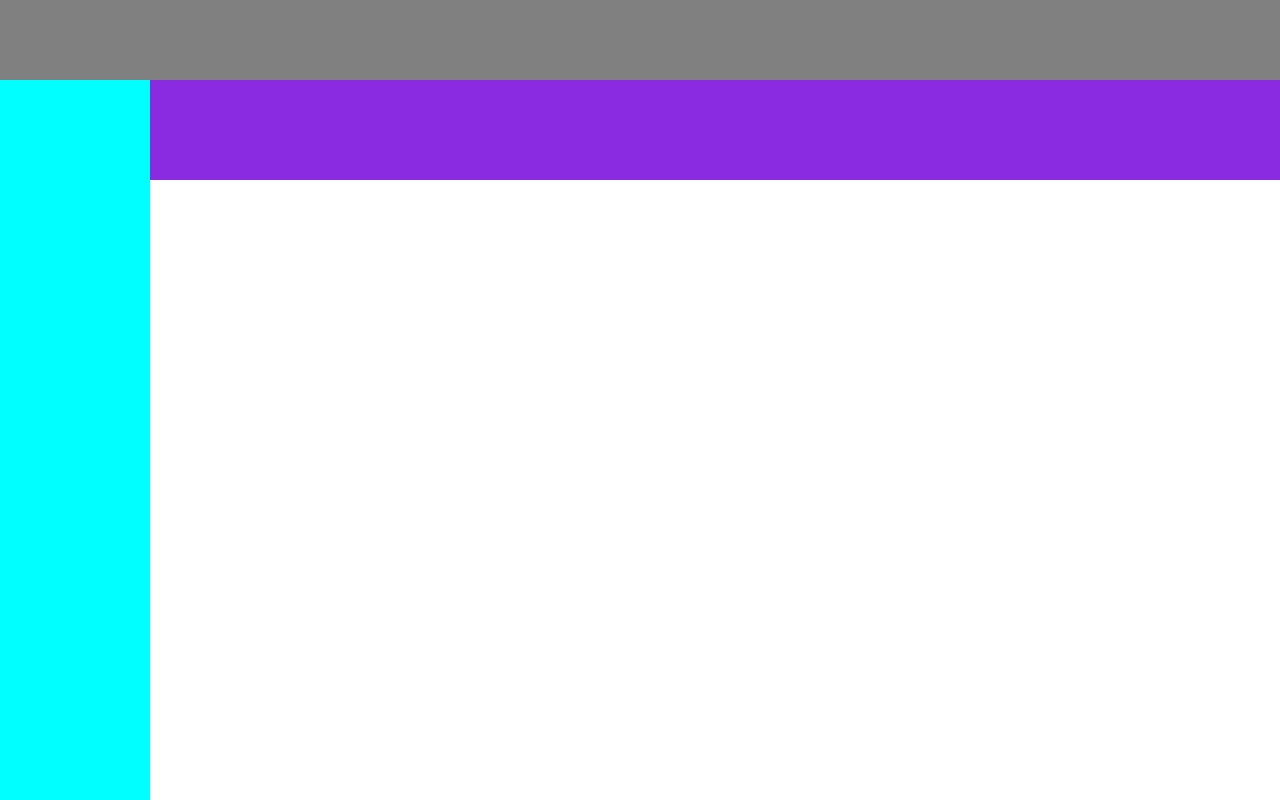
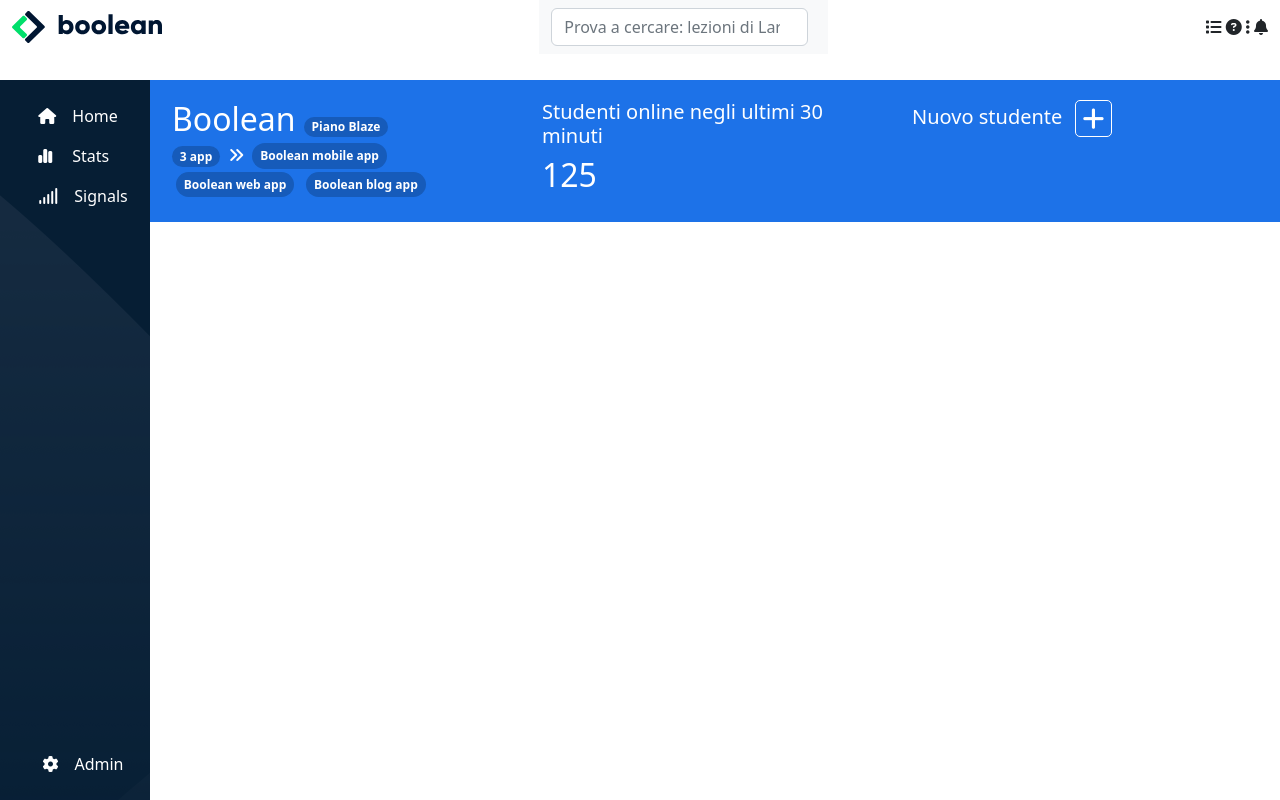
Before and after one commit to Giacomo-Arcangeli/html-css-bootstrap-dashboard, a plain HTML site: page index.html in a window 1280 px wide. Drawn offline with nearby package versions, Linux system fonts and the light colour scheme.

Commit message:
add sidebar e main header

```diff
--- a/css/style.css
+++ b/css/style.css
@@ -1,13 +1,39 @@
 img{
     display: block;
 }
+a{
+    text-decoration: none;
+    color: inherit;
+}
+ul{
+    list-style-type: none;
+}
 
-/* HEADER */
+/* header */
 
 .page-header{
     height: 80px;
-    background-color: gray;
 }
+
+.header-nav{
+    display: flex;
+    align-items: center;
+    justify-content: space-between;
+}
+
+.logo-mobile{
+    width: 70px;
+}
+
+.logo{
+    width: 150px;
+}
+
+form{
+
+}
+
+/* wrapper */
 
 .wrapper{
     height: calc(100vh - 80px);
@@ -15,18 +41,38 @@ img{
 }
 
 .sidebar{
-    background-color: aqua;
     flex: 0 0 75px;
+    background-image: url(../img/sidebar-bg.png);
+    background-color: rgb(6,30,52);
+    color: white;
+    display: flex;
+    flex-direction: column;
+    justify-content: space-between;
+    align-items: center;
 }
 
 main{
     flex: 1 1 auto;
     overflow-y: auto;
+    color: white;
+}
+
+.bg-pils{
+    background-color: rgb(22,91,186);
 }
 
 .main-header{
-    min-height: 100px;
-    background-color: blueviolet;
+    background-color: rgb(29,114,232);
+    padding: 20px 10px;
+}
+
+.fa-plus{
+    font-size: 25px;
+    border: 1px solid white;
+    border-radius: 5px;
+    padding: 5px 7px;
+    cursor: pointer;
+    vertical-align: sub;
 }
 
 /**** RESPONSIVE****/
--- a/index.html
+++ b/index.html
@@ -11,12 +11,84 @@
     <link rel="stylesheet" href="css/debug.css">
 </head>
 <body>
-    <header class="page-header"></header>
+
+    <!-- header -->
+    <header class="page-header">
+        <div class="container-fluid">
+            <div class="header-nav">
+                <div class="">
+                        <img src="img/mobile-logo.png" alt="" class="logo-mobile d-lg-none">
+                        <img src="img/logo.svg" alt="" class="logo d-none d-lg-block">
+                </div>
+                <div class="">
+                        <nav class="navbar bg-light">
+                            <div class="container-fluid">
+                                <form class="d-flex" role="search">
+                                    <input class="form-control me-2" type="search" placeholder="Prova a cercare: lezioni di Laravel" aria-label="Search">
+                                </form>
+                            </div>
+                        </nav>
+                </div>
+                <div class="">
+                        <i class="fa-solid fa-list d-none d-lg-inline-block"></i>
+                        <i class="fa-sharp fa-solid fa-circle-question d-none d-lg-inline"></i>
+                        <i class="fa-solid fa-ellipsis-vertical d-none d-lg-inline"></i>
+                        <i class="fa-solid fa-bell"></i>
+                </div>
+            </div>
+        </div>
+    </header>
+
+
+    <!-- wrapper -->
     <div class="wrapper">
-        <div class="sidebar"></div>
+
+        <!-- sidebar -->
+        <div class="sidebar">
+            <div class="py-3">
+                <div class="py-2"><i class="fa-solid fa-house px-3"></i><span class="d-none d-lg-inline">Home</span></div>
+                <div class="py-2"><i class="fa-sharp fa-solid fa-chart-simple px-3"></i><span class="d-none d-lg-inline ps-1">Stats</span></div>
+                <div class="py-2"><i class="fa-solid fa-signal px-3"></i><span class="d-none d-lg-inline">Signals</span></div>
+            </div>
+            <div class="py-3">
+                <div class="py-2"><i class="fa-solid fa-gear px-3"></i><span class="d-none d-lg-inline">Admin</span></div>
+            </div>
+        </div>
+
+        <!-- main -->
         <main>
-            <header class="main-header"></header>
+            <header class="main-header">
+                <div class="container-fluid">
+                    <div class="row justify-content-between">
+                        <div class="col">
+                            <div>
+                                <h2 class="d-inline pe-1">Boolean</h2>
+                                <span class="badge rounded-pill bg-pils">Piano Blaze</span>
+                            </div>
+                            <div class="py-1">
+                                <span class="badge rounded-pill bg-pils me-1 my-1">3 app</span>
+                                <i class="fa-solid fa-angles-right"></i>
+                                <span class="badge rounded-pill bg-pils m-1 d-none d-lg-inline">Boolean mobile app</span>
+                                <span class="badge rounded-pill bg-pils m-1 d-none d-lg-inline">Boolean web app</span>
+                                <span class="badge rounded-pill bg-pils m-1 d-none d-lg-inline">Boolean blog app</span>
+                                <span class="badge rounded-pill bg-pils m-1 d-lg-none">+</span>
+                            </div>
+                        </div>
+                        <div class="col">
+                            <h5>Studenti online negli ultimi 30 minuti</h5>
+                            <h2>125</h2>
+                        </div>
+                        <div class="col d-none d-md-block ">
+                            <h5 class="d-inline pe-2">Nuovo studente</h5>
+                            <i class="fa-solid fa-plus"></i>
+                        </div>
+                    </div>
+                </div>
+            </header>
+
+            <div class="main-content"></div>
         </main>
+
     </div>
 </body>
 </html>
```
